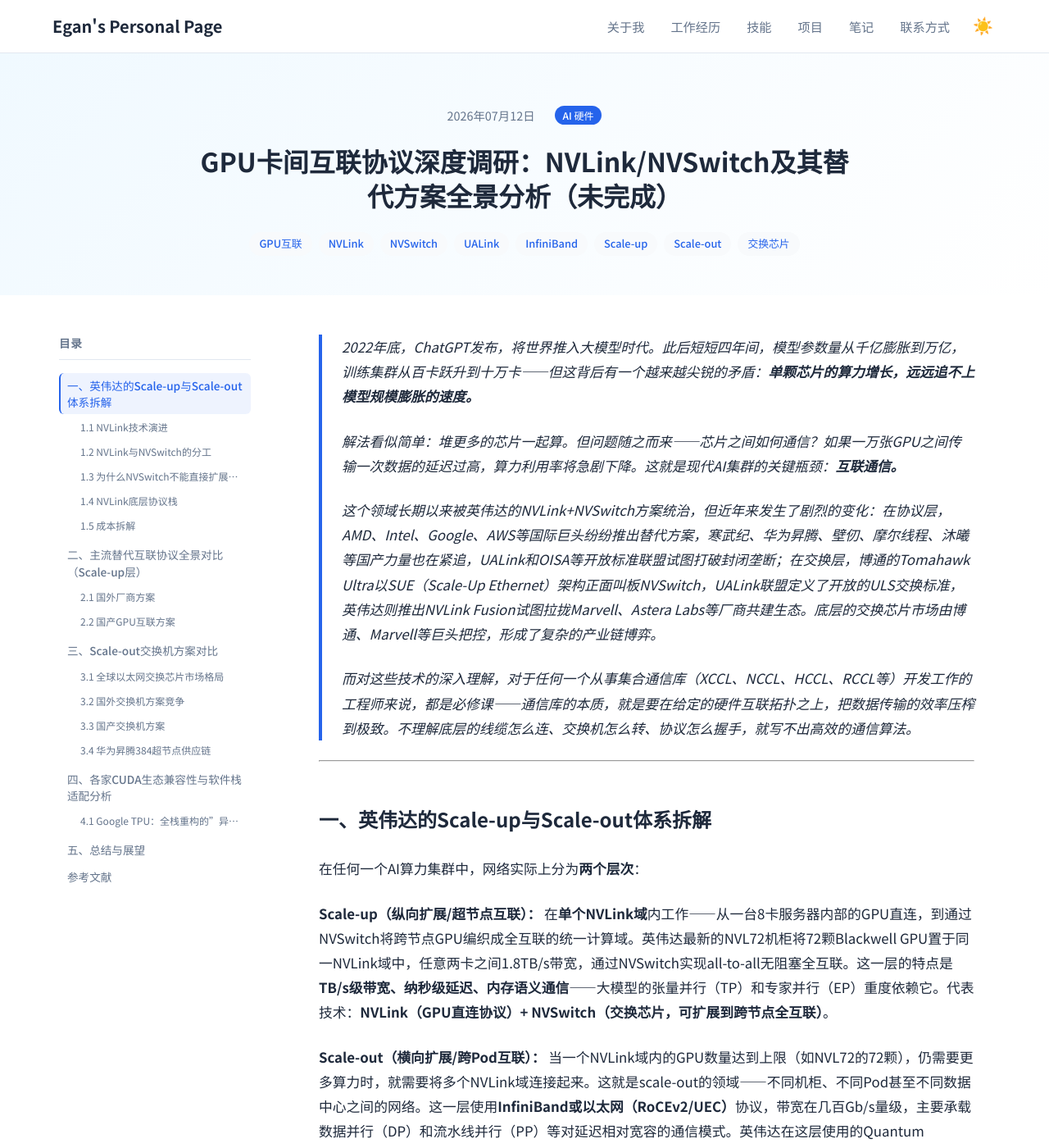
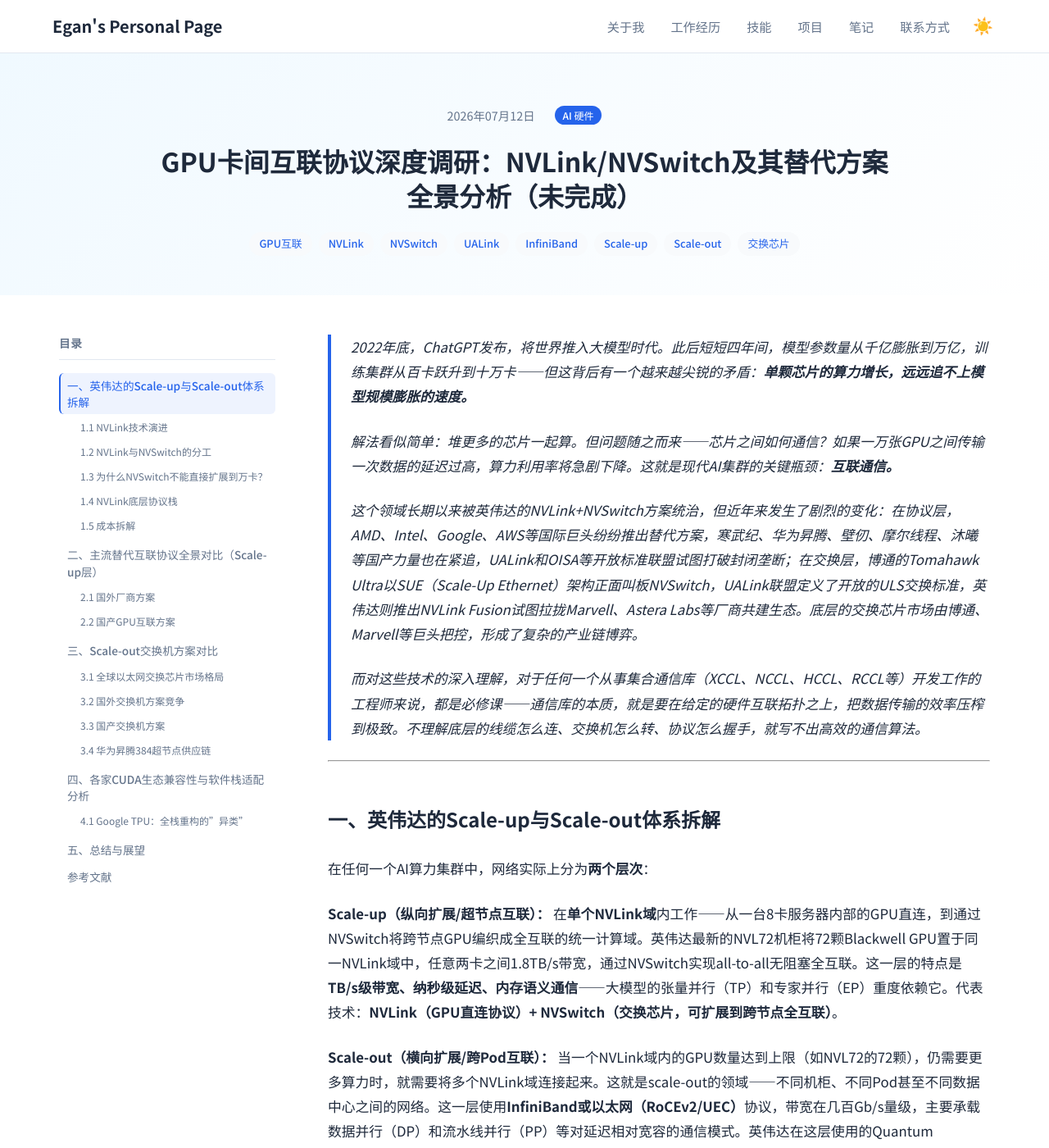
Before and after one commit to Lejun-Hu/Lejun-Hu.github.io, a Jekyll site: the page built from _notes/2026-7-12-GPU_Interconnect_Research.md, in a window 1280 px wide and 1400 px high. Shown: the whole window at 82% size. Built offline with Jekyll 4.4.1, drawn with Linux system fonts in a browser that asks for light colours.

Commit message:
style: 笔记页浮动目录加宽至280px，正文及相关区域加宽至900px

```diff
--- a/assets/css/main.scss
+++ b/assets/css/main.scss
@@ -1346,7 +1346,7 @@ a {
 }
 
 .note-header-content {
-  max-width: 800px;
+  max-width: 900px;
   margin: 0 auto;
   text-align: center;
 }
@@ -1380,7 +1380,7 @@ a {
 }
 
 .note-content {
-  max-width: 800px;
+  max-width: 900px;
   margin: 0 auto;
   font-size: 1.05rem;
   line-height: 1.8;
@@ -1481,7 +1481,7 @@ a {
 }
 
 .note-nav {
-  max-width: 800px;
+  max-width: 900px;
   margin: var(--space-xl) auto 0;
   padding-top: var(--space-xl);
   border-top: 1px solid var(--color-border);
@@ -1504,7 +1504,7 @@ a {
   position: sticky;
   top: 90px;
   flex-shrink: 0;
-  width: 250px;
+  width: 280px;
   max-height: calc(100vh - 120px);
   overflow: hidden;
 
@@ -1634,7 +1634,7 @@ a {
 // ============================================
 
 .note-disclaimer {
-  max-width: 800px;
+  max-width: 900px;
   margin: var(--space-xl) auto 0;
   padding: var(--space-md) var(--space-lg);
   background: var(--color-bg-alt);
```
